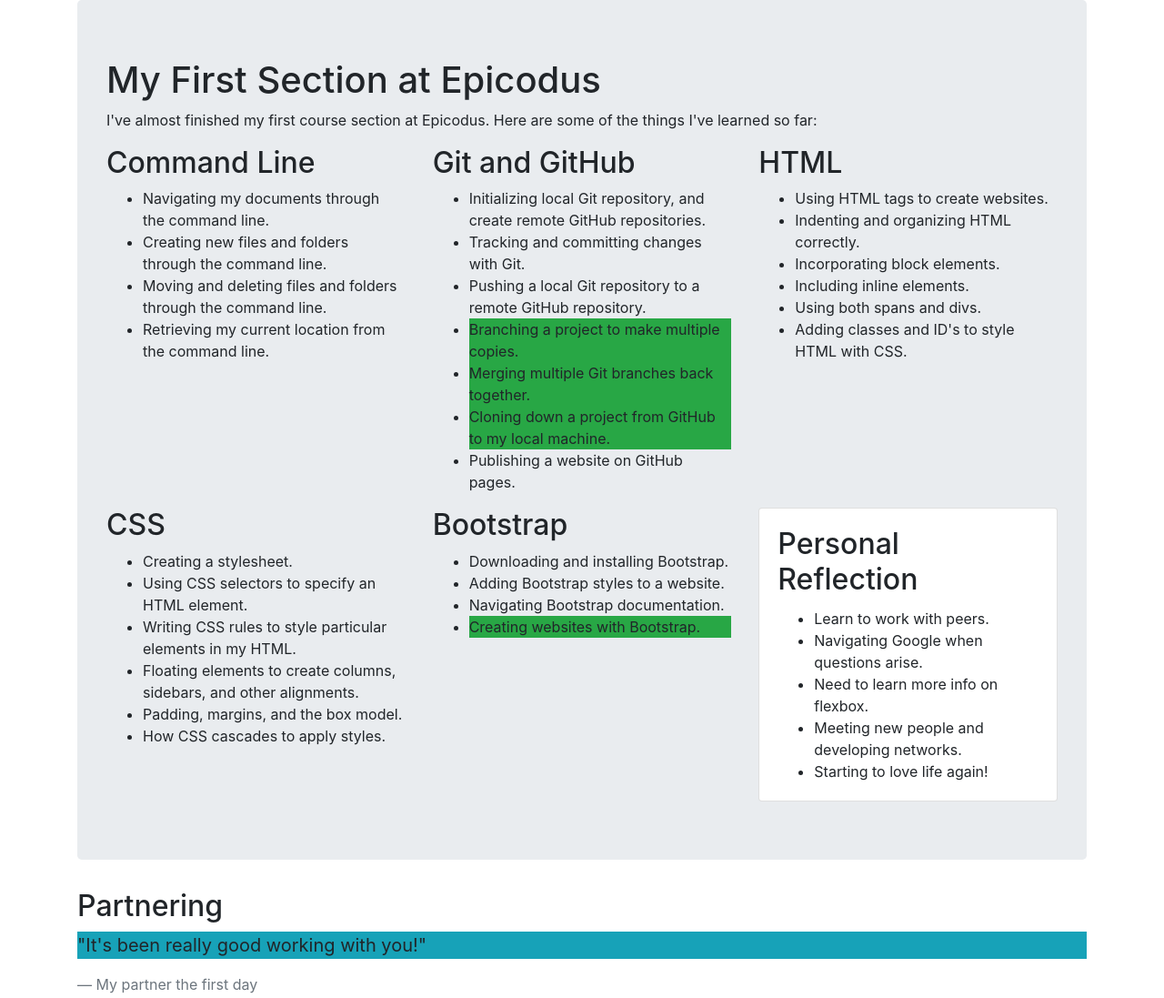
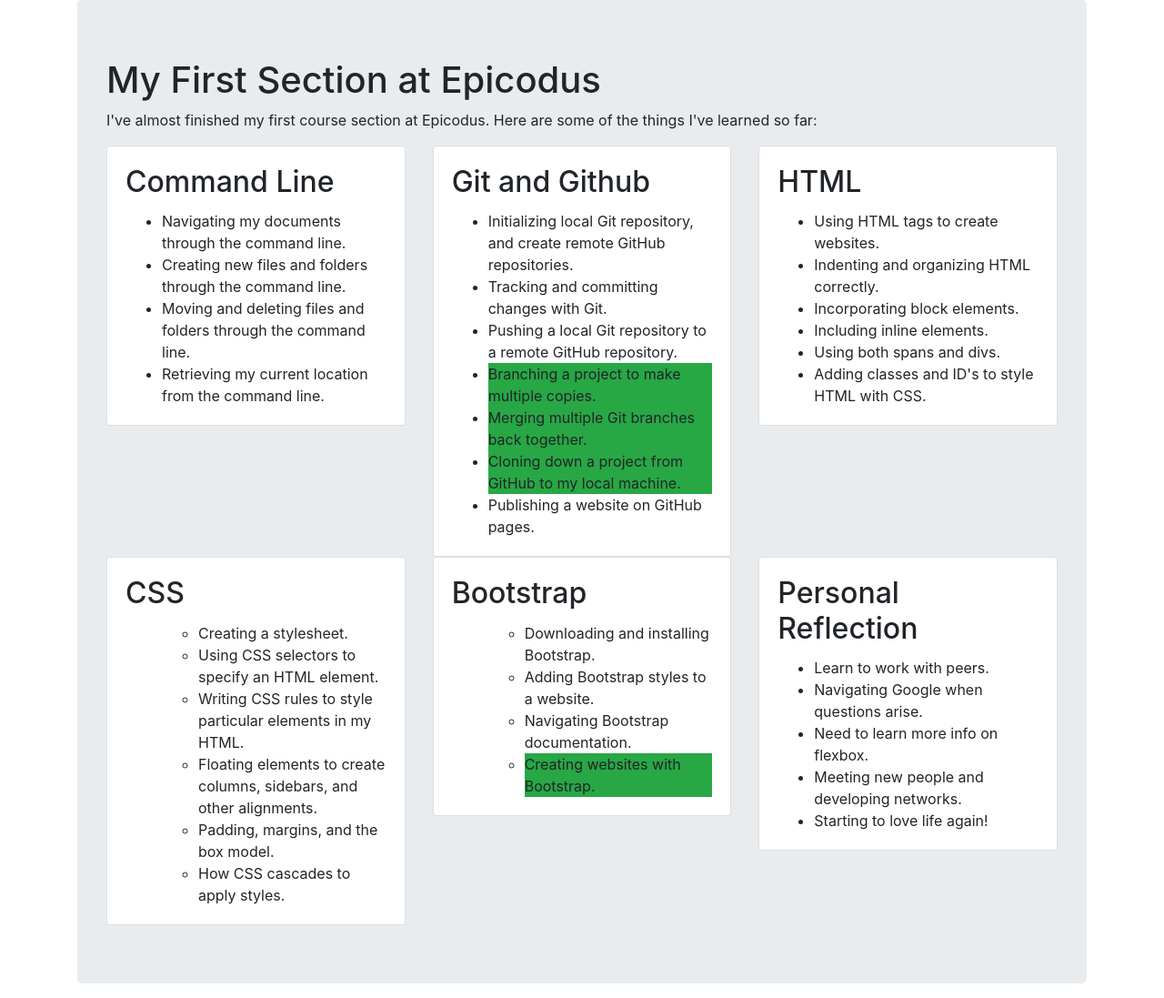
Before and after one commit to bodwood/Bootstrap-Example, a plain HTML site: page index.html in a window 1280 px wide. Shown: the top 1097 px of the page at 91% size. Drawn offline with Linux system fonts and the light colour scheme.

Commit message:
format lists into cards of two rows and three columns

```diff
--- a/index.html
+++ b/index.html
@@ -16,17 +16,23 @@
       </p>
       <div class="row">
         <div class="col-md-4">
-          <h2>Command Line</h2>
-          <ul>
+          <div class="card">
+            <div class="card-body">
+              <h2 class="card-title">Command Line</h2>
+              <ul class="card-text">
                 <li>Navigating my documents through the command line.</li>
                 <li>Creating new files and folders through the command line.</li>
                 <li>Moving and deleting files and folders through the command line.</li>
                 <li>Retrieving my current location from the command line.</li>
               </ul>
             </div>
+          </div>
+        </div>
         <div class="col-md-4">
-          <h2>Git and GitHub</h2>
-          <ul>
+          <div class="card">
+            <div class="card-body">
+              <h2 class="card-title">Git and Github</h2>
+              <ul class="card-text">
                 <li>Initializing local Git repository, and create remote GitHub repositories.</li>
                 <li>Tracking and committing changes with Git.</li>
                 <li>Pushing a local Git repository to a remote GitHub repository.</li>
@@ -36,9 +42,13 @@
                 <li>Publishing a website on GitHub pages.</li>
               </ul>
             </div>
+          </div>
+        </div>
           <div class="col-md-4">
-          <h2>HTML</h2>
-          <ul>
+            <div class="card">
+              <div class="card-body">
+                <h2 class="card-title">HTML</h2>
+                <ul class="card-text">
                   <li>Using HTML tags to create websites.</li>
                   <li>Indenting and organizing HTML correctly.</li>
                   <li>Incorporating block elements.</li>
@@ -48,9 +58,14 @@
                 </ul>
               </div>
             </div>
+          </div>
+        </div>
         <div class="row">
           <div class="col-md-4">
-          <h2>CSS</h2>
+            <div class="card">
+              <div class="card-body">
+                <h2 class="card-title">CSS</h2>
+                <ul class="card-text">
                   <ul>
                     <li>Creating a stylesheet.</li>
                     <li>Using CSS selectors to specify an HTML element.</li>
@@ -60,14 +75,21 @@
                     <li>How CSS cascades to apply styles.</li>
                   </ul>
               </div>
+            </div>
+          </div>
           <div class="col-md-4">
-          <h2>Bootstrap</h2>
+            <div class="card">
+              <div class="card-body">
+                <h2 class="card-title">Bootstrap</h2>
+                <ul class="card-text">
                   <ul>
                     <li>Downloading and installing Bootstrap.</li>
                     <li>Adding Bootstrap styles to a website.</li>
                     <li>Navigating Bootstrap documentation.</li>
                     <li class="bg-success">Creating websites with Bootstrap.</li>
                   </ul>
+              </div>
+            </div>
           </div>
           <div class="col-md-4">
             <div class="card">
```
Lines whose indentation alone changed are shown as unchanged.
